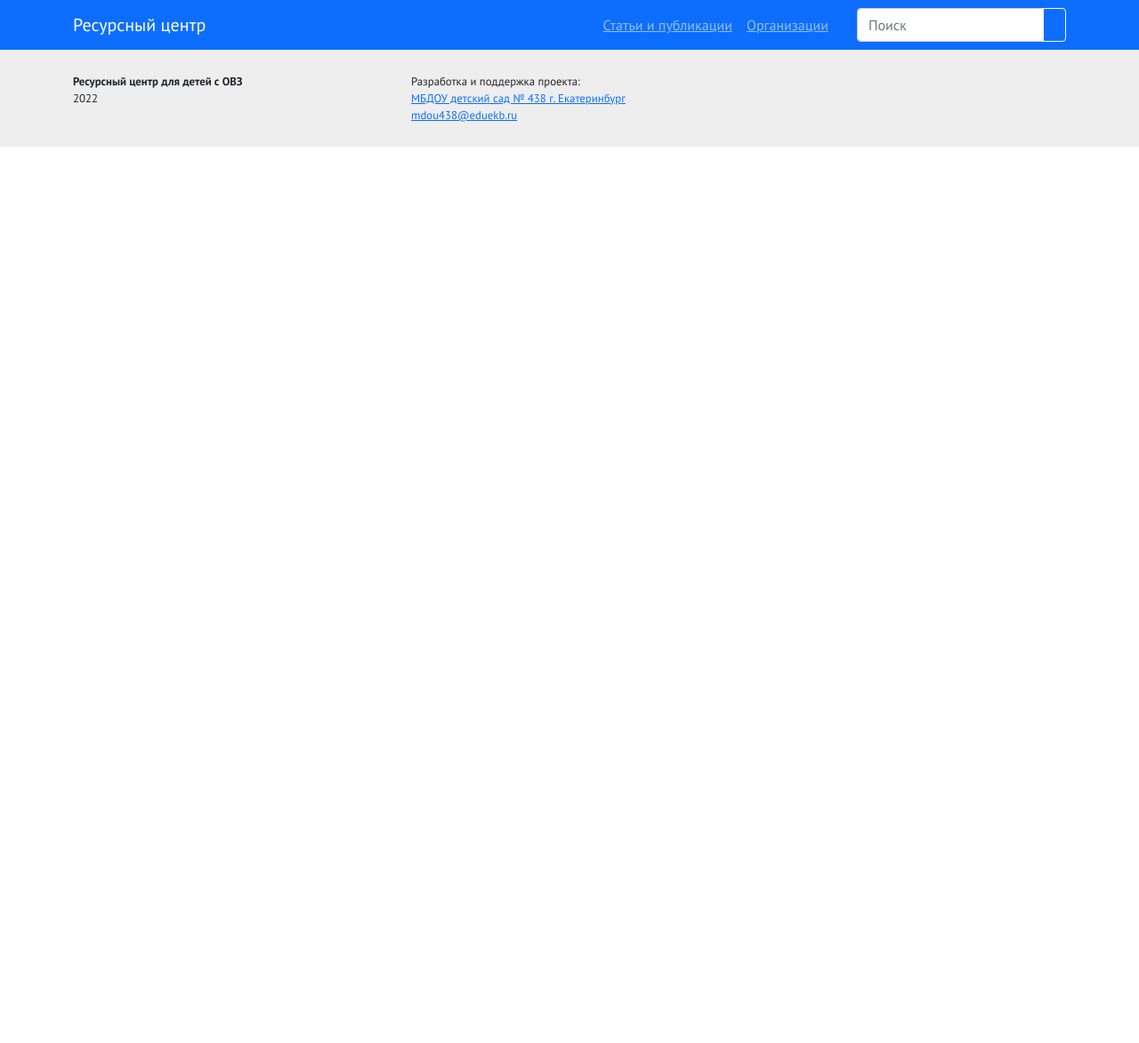
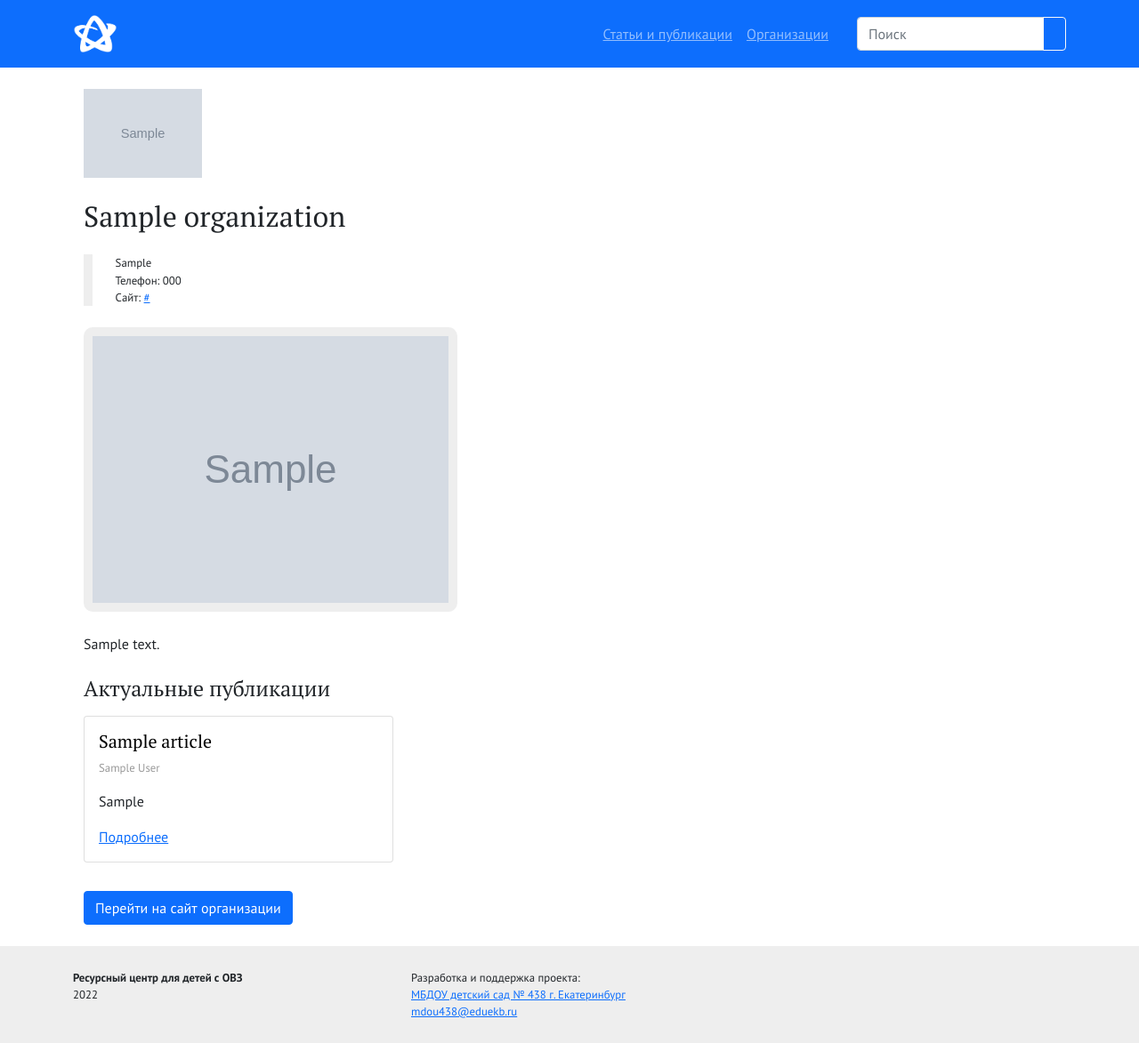
Before and after one commit to Ewald-Studio/recenter-backend, a Django app: page /organizations/1/ in a window 1280 px wide. Shown: the whole page at 89% size. Before the commit the page ends 165 px from the top, so only its background shows below. Run offline with Django 3.2, Linux system fonts and the light colour scheme; tables that the repository leaves empty hold one stand-in row (values such as "Sample post"); grey boxes marked "Sample" are stand-in pictures; some libraries are stand-ins or nearby versions.

Commit message:
organizations and other improvements

```diff
--- a/media/models.py
+++ b/media/models.py
@@ -12,6 +12,7 @@ class Question(models.Model):
 class Section(models.Model):
     name = models.CharField(max_length=255, blank=False)
     description = models.TextField(blank=True)
+
 
 class ArticleFile(models.Model):
     name = models.CharField(max_length=255, blank=False)
--- a/orgstructure/models.py
+++ b/orgstructure/models.py
@@ -9,7 +9,8 @@ class Organization(models.Model):
     short_info = models.CharField(max_length=255, blank=True)
     main_phone = models.CharField(max_length=30, blank=True)
     description = models.TextField(blank=True)
-    contacts = models.CharField(blank=True, max_length=255)
+    contacts = models.TextField(blank=True)
+    website = models.CharField(max_length=255, blank=True)
     is_staff = models.BooleanField(default=False)
 
     def __str__(self):
--- a/web/templates/article_item.html
+++ b/web/templates/article_item.html
@@ -21,7 +21,11 @@
 {% endblock %} {% block content %}
 <div class="container mb-4">
   <h2 class="article-title mt-4 mb-2">{{ article.title }}</h2>
-  <p class="article-author mb-4">{{ article.authorship }}</p>
+  <p class="article-author">
+    {{ article.authorship }}
+    <br />
+    <a href="{% url 'organization_item' article.author.organization.id %}">{{ article.author.organization.name }}</a>
+  </p>
   {% if article.questions %}
   <div class="article-questions mt-4 mb-4">
     {{ article.questions|linebreaksbr }}
--- a/web/templates/index.html
+++ b/web/templates/index.html
@@ -39,7 +39,11 @@
         <h5 class="card-title">
           <a href="{% url 'article_item' article.id %}">{{ article.title }}</a>
         </h5>
-        <p class="article-author">{{ article.authorship }}</p>
+        <p class="article-author">
+          {{ article.authorship }}
+          <br />
+          {{ article.author.organization.name }}
+        </p>
         <p class="card-text">{{ article.annotation }}</p>
         <a href="{% url 'article_item' article.id %}" class="card-link"
           >Подробнее</a
--- a/web/templates/layout.html
+++ b/web/templates/layout.html
@@ -21,6 +21,17 @@
       body {
         font-family: "PT Sans", sans-serif;
       }
+      h1,
+      h2,
+      h3,
+      h4,
+      h5 {
+        font-family: "PT Serif", serif;
+        font-weight: normal;
+      }
+      .logo {
+        height: 50px;
+      }
       .nav-link {
         text-decoration: underline;
       }
@@ -31,18 +42,14 @@
         text-decoration: none;
         color: #000;
       }
+      .article-author {
+        font-size: 0.8em;
+        color: #999;
+      }
       .footer {
         background: #eee;
         padding: 2em 1em;
         font-size: 0.8em;
-      }
-      h1,
-      h2,
-      h3,
-      h4,
-      h5 {
-        font-family: "PT Serif", serif;
-        font-weight: normal;
       }
     </style>
     {% block head %}{% endblock %}
@@ -50,7 +57,13 @@
   <body>
     <nav class="navbar navbar-expand-lg navbar-dark bg-primary">
       <div class="container">
-        <a class="navbar-brand" href="/">Ресурсный центр</a>
+        <a class="navbar-brand" href="/">
+          <img
+            src="{% static 'img/logo.png' %}"
+            class="logo"
+            alt="Ресурсный центр"
+          />
+        </a>
         <button
           class="navbar-toggler"
           type="button"
--- a/web/templates/organization_item.html
+++ b/web/templates/organization_item.html
@@ -1 +1,85 @@
-{% extends "layout.html" %} {% block content %} {% endblock %}
+{% extends "layout.html" %} {% block head %}
+<style>
+  .organization-logo img {
+    max-height: 100px;
+  }
+  .organization-photo img {
+    max-height: 600px;
+    display: block;
+    border: 10px solid #eee;
+    border-radius: 10px;
+  }
+  .organization-description img {
+    max-height: 600px;
+    display: block;
+    border: 10px solid #eee;
+    border-radius: 10px;
+    margin-left: auto;
+    margin-right: auto;
+  }
+  .organization-contacts {
+    font-size: 0.8em;
+    padding-left: 2em;
+    border-left: 10px solid #eee;
+  }
+</style>
+{% endblock %} {% block content %}
+<div class="container mb-4">
+  {% if organization.logo %}
+  <div class="organization-logo mt-4 mb-4">
+    <img src="{{ organization.logo.url }}" alt="{{ organization.name }}" />
+  </div>
+  {% endif %}
+  <h2 class="article-title mt-4 mb-2">{{ organization.name }}</h2>
+  {% if organization.main_phone or organization.contacts or organization.website %}
+  <div class="organization-contacts mt-4 mb-4">
+    {{organization.contacts|linebreaksbr}}
+    {% if organization.main_phone %}
+      <br />
+      Телефон: {{organization.main_phone }}
+    {% endif %}
+    {% if organization.website %}
+      <br />
+      Сайт:
+      <a href="{{ organization.website }}">{{ organization.website }}</a>
+    {% endif %}
+  </div>
+  {% endif %}
+  {% if organization.photo %}
+  <div class="organization-photo mt-4 mb-4">
+    <img src="{{ organization.photo.url }}" alt="{{ organization.name }}" />
+  </div>
+  {% endif %}
+  <div class="organization-description">
+    {{ organization.description|safe }}
+  </div>
+
+  {% if articles.count %}
+    <!-- Random articles -->
+    <h4 class="mt-4 mb-3">Актуальные публикации</h4>
+    <div class="row random-articles">
+        {% for article in articles %}
+        <div class="article col-md-4 mb-4">
+            <div class="card">
+                <div class="card-body">
+                    <h5 class="card-title">
+                    <a href="{% url 'article_item' article.id %}">{{ article.title }}</a>
+                    </h5>
+                    <p class="article-author">{{ article.authorship }}</p>
+                    <p class="card-text">{{ article.annotation }}</p>
+                    <a href="{% url 'article_item' article.id %}" class="card-link">Подробнее</a>
+                </div>
+            </div>
+        </div>
+    {% endfor %}
+    </div>
+  {% endif %}
+
+  {% if organization.website %}
+  <div class="organization-website mt-2 mb-4">
+    <a href="{{ organization.website }}" class="btn btn-primary" target="_blank">Перейти на сайт организации</a>
+  </div>
+  {% endif %}
+
+</div>
+{% endblock %}
--- a/web/urls.py
+++ b/web/urls.py
@@ -1,4 +1,7 @@
 from django.urls import path
+from django.conf.urls import url
+from django.conf import settings
+from django.views import static
 from . import views
 
 urlpatterns = [
@@ -9,3 +12,8 @@ urlpatterns = [
     path("organizations/", views.organization_list, name="organization_list"),
     path("organizations/<int:organization_id>/", views.organization_item, name="organization_item"),
 ]
+
+if settings.DEBUG :
+    urlpatterns += [
+        url(r'^media/(?P<path>.*)$', static.serve, {'document_root': settings.MEDIA_ROOT, 'show_indexes': True}),
+    ]
--- a/web/views.py
+++ b/web/views.py
@@ -35,17 +35,24 @@ def article_list(request, section_id):
 
 
 def article_search(request):
-    query = request.GET.get('query', '')
-    articles = Article.objects.filter(
-        Q(title__icontains=query) |
-        Q(annotation__icontains=query) |
-        Q(text__icontains=query) |
-        Q(questions__icontains=query)
-    )
-    data = {
-        'query': query,
-        'articles': articles,
-    }
+    query = request.GET.get('query', '').strip()
+    if len(query) < 3:
+        data = {
+            'query': query,
+            'articles': [],
+            'error': "Запрос должен содержать не менее 3-х символов"
+        }
+    else:
+        articles = Article.objects.filter(
+            Q(title__icontains=query) |
+            Q(annotation__icontains=query) |
+            Q(text__icontains=query) |
+            Q(questions__icontains=query)
+        )
+        data = {
+            'query': query,
+            'articles': articles,
+        }
     return render(request, 'article_search.html', data)
 
 
@@ -67,7 +74,9 @@ def organization_list(request):
 
 def organization_item(request, organization_id):
     organization = get_object_or_404(Organization, id=organization_id)
+    articles = Article.objects.filter(status="APPROVED", author__organization=organization).order_by('-creation_date')[:3]
     data = {
-        'organization': organization
+        'organization': organization,
+        'articles': articles,
     }
     return render(request, 'organization_item.html', data)
```
Also changed, not shown: web/templates/article_list.html (+5 -5 lines), web/templates/article_search.html (+8 -2 lines), web/templates/organization_list.html (+41 -1 lines), assets/img/logo.png (added), orgstructure/migrations/0005_alter_organization_contacts.py (added), orgstructure/migrations/0006_organization_website.py (added).
